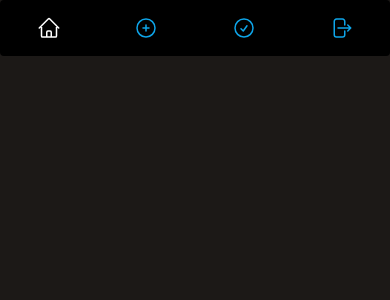
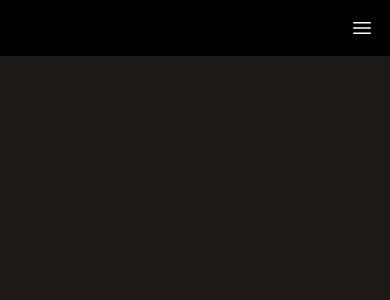
Before and after one commit to MoisesST/web-task-manager, an Angular app: page / in a window 390 px wide. Shown: the top 300 px of the page. Built offline with nearby package versions, Linux system fonts and the light colour scheme.

Commit message:
incluso menu hamburger

```diff
--- a/src/app/app.component.html
+++ b/src/app/app.component.html
@@ -1,3 +1,3 @@
+<app-header/>
 <app-main>
-  <app-header />
 </app-main>
--- a/src/app/components/elements/link-button/link-button.component.ts
+++ b/src/app/components/elements/link-button/link-button.component.ts
@@ -10,12 +10,12 @@ import { RouterLink, RouterLinkActive } from '@angular/router';
       [routerLink]="url"
       routerLinkActive="text-sky-500"
       class="
-        flex gap-1 justify-center items-center mx-1 text-xs sm:text-sm
+        flex gap-2 justify-center items-center mx-1 text-xs sm:text-sm
         font-semibold outline-none transition-all hover:text-sky-500
       "
     >
+      <ng-content /> <!-- slot -->
       {{ label }}
-      <ng-content /> <!-- slot -->
     </a>
   `,
 })
--- a/src/app/components/template/header/header.component.html
+++ b/src/app/components/template/header/header.component.html
@@ -1,25 +1,57 @@
-<header class="flex flex-col">
+<header class="flex flex-col bg-black">
   <nav
-    class="flex w-full justify-around items-center h-14 rounded bg-black"
+    class="sm:flex hidden flex-row w-full justify-evenly mx-auto items-start sm:items-center sm:h-14 rounded"
   >
-    <app-link-button url="/home">
+    <app-link-button url="/home" label="Home">
       <app-svg-icon [style]="'w-6'" [icon]="HOME"/>
     </app-link-button>
     @if (!logged) {
       <app-link-button label="Sign Up" url="/"/>
       <app-link-button label="Log In" url="/"/>
     } @else {
-      <app-link-button url="/">
+      <app-link-button url="/" label="Create Task">
         <app-svg-icon [style]="'w-6'" [icon]="CREATE"/>
       </app-link-button>
 
-      <app-link-button url="/">
+      <app-link-button url="/" label="All Tasks">
         <app-svg-icon [style]="'w-6'" [icon]="TASKS"/>
       </app-link-button>
 
-      <app-link-button url="/">
+      <app-link-button url="/" label="LogOut">
         <app-svg-icon [style]="'w-6'" [icon]="LOGOUT"/>
       </app-link-button>
     }
   </nav>
+  <!-- nav mobile -->
+  <nav
+    class="justify-center bg-black w-full z-50 flex  sm:hidden flex-col items-end relative"
+  >
+    <button (click)="toggleMenu()" class="float-right p-4">
+      <app-svg-icon [style]="'w-6'" [icon]="MENU_HAMBURGER"/>
+    </button>
+    @if (showMenu) {
+      <div class="flex flex-col w-full space-y-4  absolute top-full  pb-4 z-50 bg-black">
+        <app-link-button url="/home" label="Home">
+          <app-svg-icon [style]="'w-6'" [icon]="HOME"/>
+        </app-link-button>
+        @if (!logged) {
+          <app-link-button label="Sign Up" url="/"/>
+          <app-link-button label="Log In" url="/"/>
+        } @else {
+          <app-link-button url="/" label="Create Task">
+            <app-svg-icon [style]="'w-6'" [icon]="CREATE"/>
+          </app-link-button>
+
+          <app-link-button url="/" label="All Tasks">
+            <app-svg-icon [style]="'w-6'" [icon]="TASKS"/>
+          </app-link-button>
+
+          <app-link-button url="/" label="LogOut">
+            <app-svg-icon [style]="'w-6'" [icon]="LOGOUT"/>
+          </app-link-button>
+        }
+      </div>
+
+    }
+  </nav>
 </header>
--- a/src/app/components/template/header/header.component.ts
+++ b/src/app/components/template/header/header.component.ts
@@ -16,5 +16,11 @@ export class HeaderComponent {
   CREATE = Icons.CREATE;
   TASKS = Icons.TASKS;
   LOGOUT = Icons.LOGOUT;
+  MENU_HAMBURGER = Icons.MENU_HAMBURGER;
   logged = true;
+
+  showMenu = false;
+  toggleMenu() {
+    this.showMenu = !this.showMenu;
+  }
 }
--- a/src/app/components/template/main/main.component.ts
+++ b/src/app/components/template/main/main.component.ts
@@ -4,7 +4,7 @@ import { Component } from '@angular/core';
   selector: 'app-main',
   standalone: true,
   template: `
-    <div class="relative flex flex-col h-screen w-full md:w-[767px] mx-auto">
+    <div class="relative flex flex-col w-full md:w-[767px] mx-auto">
       <ng-content />
     </div>
   `,
--- a/src/app/utils/icons.ts
+++ b/src/app/utils/icons.ts
@@ -3,4 +3,5 @@ export class Icons {
   public static readonly CREATE = 'M12 9v6m3-3H9m12 0a9 9 0 1 1-18 0 9 9 0 0 1 18 0Z';
   public static readonly TASKS = 'M9 12.75 11.25 15 15 9.75M21 12a9 9 0 1 1-18 0 9 9 0 0 1 18 0Z';
   public static readonly LOGOUT = 'M15.75 9V5.25A2.25 2.25 0 0 0 13.5 3h-6a2.25 2.25 0 0 0-2.25 2.25v13.5A2.25 2.25 0 0 0 7.5 21h6a2.25 2.25 0 0 0 2.25-2.25V15m3 0 3-3m0 0-3-3m3 3H9';
+  public static readonly MENU_HAMBURGER = 'M3.75 6.75h16.5M3.75 12h16.5m-16.5 5.25h16.5';
 }
```
Also changed, not shown: 1 other file (tests, documents, lock files or other folders).
